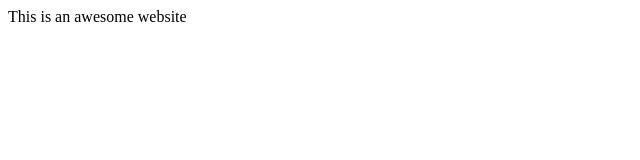
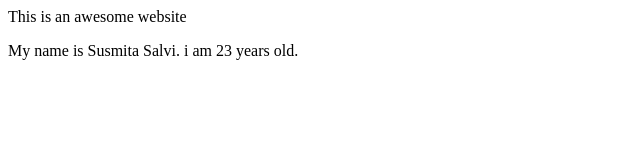
Before and after one commit to salvisusmita2022/mydemowebsite, a plain HTML site: page index.html in a window 1280 px wide. Shown: the whole page, without its empty margins (0-640 px from the left). Drawn offline with Linux system fonts and the light colour scheme.

Commit message:
added <p> tag to index.html

```diff
--- a/index.html
+++ b/index.html
@@ -5,4 +5,5 @@ sample website
 <head>
 This is an awesome website
 </head>
+<p>My name is Susmita Salvi. i am 23 years old.</p>
 </html>
```
